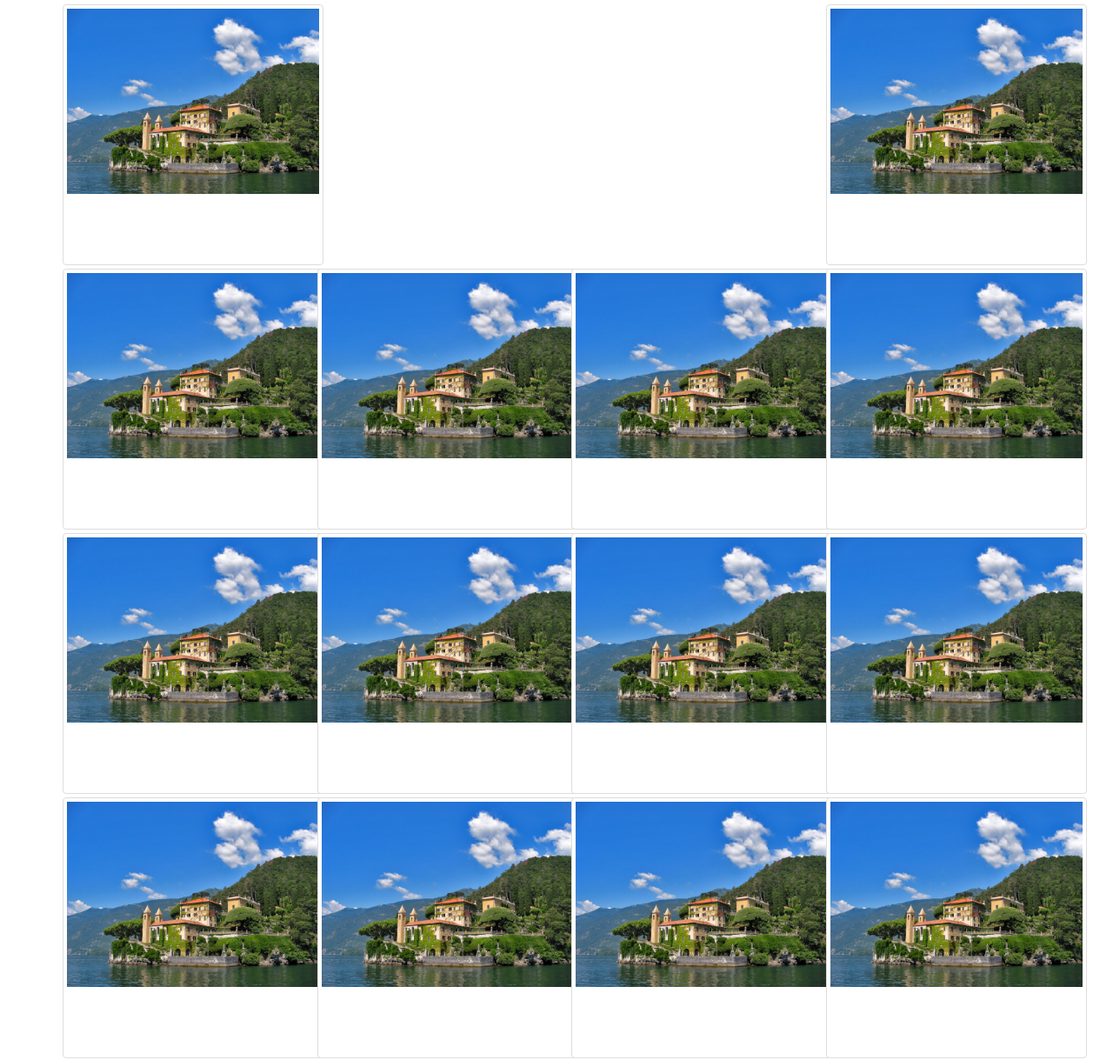
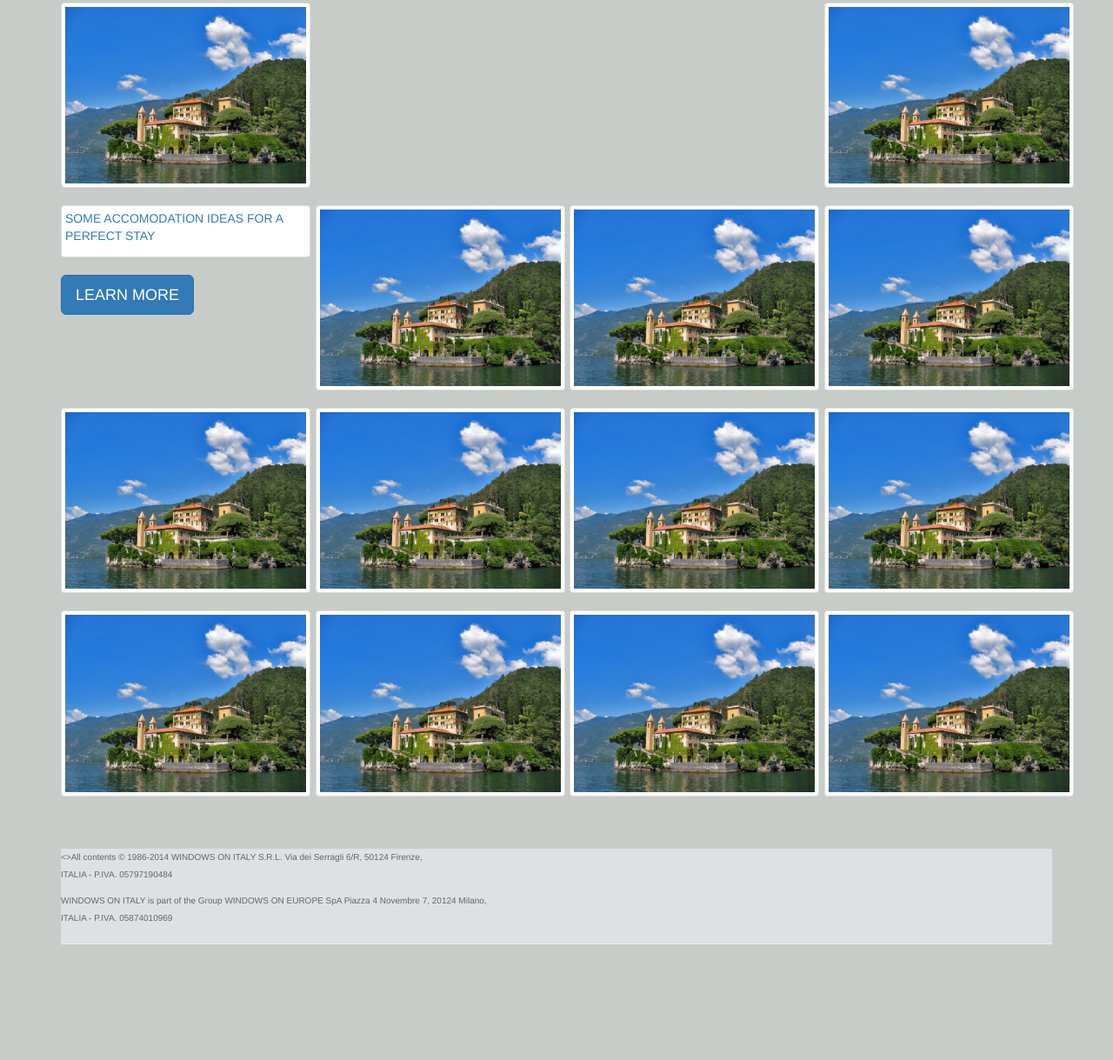
Before and after one commit to MalyssaWinters/Tuscany-Villa, a plain HTML site: page index.html in a window 1280 px wide. Shown: the part 282-1501 px from the top of the page at 87% size. After the commit the page ends 1388 px from the top, so only its background shows below. Drawn offline with Linux system fonts and the light colour scheme.

Commit message:
layout refined

```diff
--- a/Content/style.css
+++ b/Content/style.css
@@ -1,4 +1,5 @@
 body {
+    background-color: #C8CCC9;
 }
 .jumbotron {
     background-color: #C8CCC9;
@@ -20,17 +21,28 @@ nav{
     margin-top: 0;
     margin-bottom: 0;
 }
-.row .thumbnail{
-    margin: 2px;
-    width: 300px;
-    height: 300px;
+.row .feature .thumbnail{
+    padding: -2px;
+    width: 287px;
+
 }
+
 
 div.feature{
     padding: 0;
+    background-size:cover;
+    background-position: center center;
 }
 
 /* resize images */
 .row .thumbnail img {
-    background-size: cover;
+    width: 100%;
+    height: auto;
+    font-family: Oxygen, sans-serif;
 }
+.page-header{
+    font-size: 10px;
+    line-height: 20px;
+    background-color: #DEE1E3;
+    color: #656566;
+}
--- a/index.html
+++ b/index.html
@@ -24,14 +24,15 @@
             </div>
         </nav>
 
+
+
         <div class="container">
             <div class="row">
                 <div class="col-lg-9 col-md-8 col-sm-12 feature">
-                    <a class="thumbnail"><img src="tuscany-villa-1.jpg" /></a>
-
+                    <a class="thumbnail"><img class="img-responsive" src="tuscany-villa-1.jpg" /></a>
                 </div>
                 <div class="col-lg-3 col-md-4 col-sm-12 feature">
-                    <a class="thumbnail"><img src="tuscany-villa-1.jpg" /></a>
+                    <a class="thumbnail"><img class="img-responsive" src="tuscany-villa-1.jpg" /></a>
                 </div>
             </div>
         </div>
@@ -39,16 +40,18 @@
         <div class="container">
             <div class="row">
                 <div class="col-lg-3 col-md-4 col-sm-12 feature">
-                    <a class="thumbnail"><img src="tuscany-villa-1.jpg" /></a>
+                    <a class="thumbnail"><p>SOME ACCOMODATION IDEAS FOR A PERFECT STAY</p></a>
+                    <a class="btn btn-primary btn-lg" href="aboutus.html" role="button">LEARN MORE</a>
+
                 </div>
                 <div class="col-lg-3 col-md-4 col-sm-12 feature">
-                    <a class="thumbnail"><img src="tuscany-villa-1.jpg" /></a>
+                    <a class="thumbnail"><img class="img-responsive" src="tuscany-villa-1.jpg" /></a>
                 </div>
                 <div class="col-lg-3 col-md-4 col-sm-12 feature">
-                    <a class="thumbnail"><img src="tuscany-villa-1.jpg" /></a>
+                    <a class="thumbnail"><img class="img-responsive" src="tuscany-villa-1.jpg" /></a>
                 </div>
                 <div class="col-lg-3 col-md-4 col-sm-12 feature">
-                    <a class="thumbnail"><img src="tuscany-villa-1.jpg" /></a>
+                    <a class="thumbnail"><img class="img-responsive" src="tuscany-villa-1.jpg" /></a>
                 </div>
             </div>
         </div>
@@ -56,16 +59,16 @@
         <div class="container">
             <div class="row">
                 <div class="col-lg-3 col-md-4 col-sm-12 feature">
-                    <a class="thumbnail"><img src="tuscany-villa-1.jpg" /></a>
+                    <a class="thumbnail"><img class="img-responsive" src="tuscany-villa-1.jpg" /></a>
                 </div>
                 <div class="col-lg-3 col-md-4 col-sm-12 feature">
-                    <a class="thumbnail"><img src="tuscany-villa-1.jpg" /></a>
+                    <a class="thumbnail"><img class="img-responsive" src="tuscany-villa-1.jpg" /></a>
                 </div>
                 <div class="col-lg-3 col-md-4 col-sm-12 feature">
-                    <a class="thumbnail"><img src="tuscany-villa-1.jpg" /></a>
+                    <a class="thumbnail"><img class="img-responsive" src="tuscany-villa-1.jpg" /></a>
                 </div>
                 <div class="col-lg-3 col-md-4 col-sm-12 feature">
-                    <a class="thumbnail"><img src="tuscany-villa-1.jpg" /></a>
+                    <a class="thumbnail"><img class="img-responsive" src="tuscany-villa-1.jpg" /></a>
                 </div>
             </div>
         </div>
@@ -73,18 +76,25 @@
         <div class="container">
             <div class="row">
                 <div class="col-lg-3 col-md-4 col-sm-12 feature">
-                    <a class="thumbnail"><img src="tuscany-villa-1.jpg" /></a>
+                    <a class="thumbnail"><img class="img-responsive" src="tuscany-villa-1.jpg" /></a>
                 </div>
                 <div class="col-lg-3 col-md-4 col-sm-12 feature">
-                    <a class="thumbnail"><img src="tuscany-villa-1.jpg" /></a>
+                    <a class="thumbnail"><img class="img-responsive" src="tuscany-villa-1.jpg" /></a>
                 </div>
                 <div class="col-lg-3 col-md-4 col-sm-12 feature">
-                    <a class="thumbnail"><img src="tuscany-villa-1.jpg" /></a>
+                    <a class="thumbnail"><img class="img-responsive" src="tuscany-villa-1.jpg" /></a>
                 </div>
                 <div class="col-lg-3 col-md-4 col-sm-12 feature">
-                    <a class="thumbnail"><img src="tuscany-villa-1.jpg" /></a>
+                    <a class="thumbnail"><img class="img-responsive" src="tuscany-villa-1.jpg" /></a>
                 </div>
             </div>
+        </div>
+
+        <div class="page-header">
+            <>All contents © 1986-2014 WINDOWS ON ITALY S.R.L. Via dei Serragli 6/R, 50124 Firenze,<br/>
+            ITALIA - P.IVA. 05797190484</p>
+            <p>WINDOWS ON ITALY is part of the Group WINDOWS ON EUROPE SpA Piazza 4 Novembre 7, 20124 Milano,<br/>
+            ITALIA - P.IVA. 05874010969</p>
         </div>
 
    </div>
```
